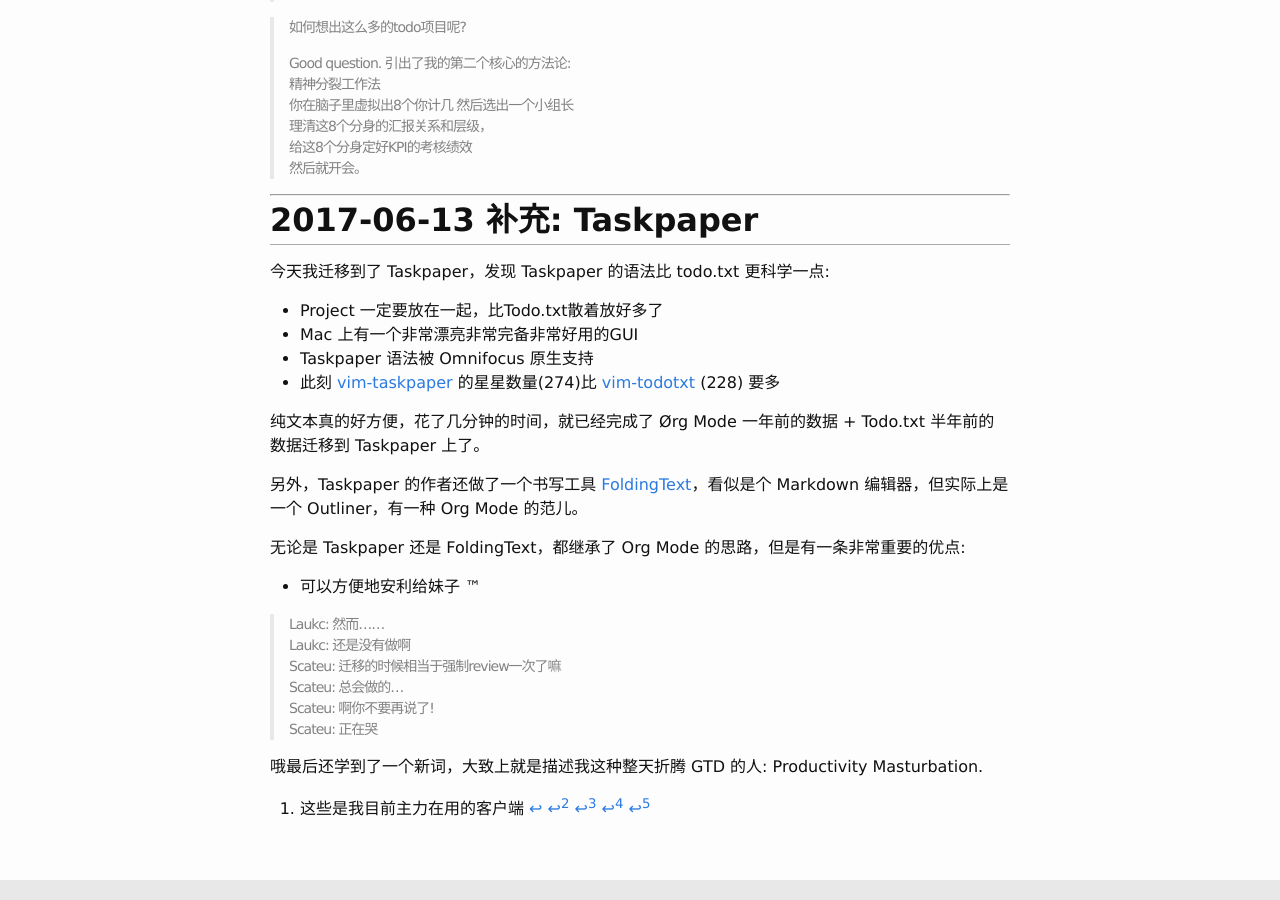
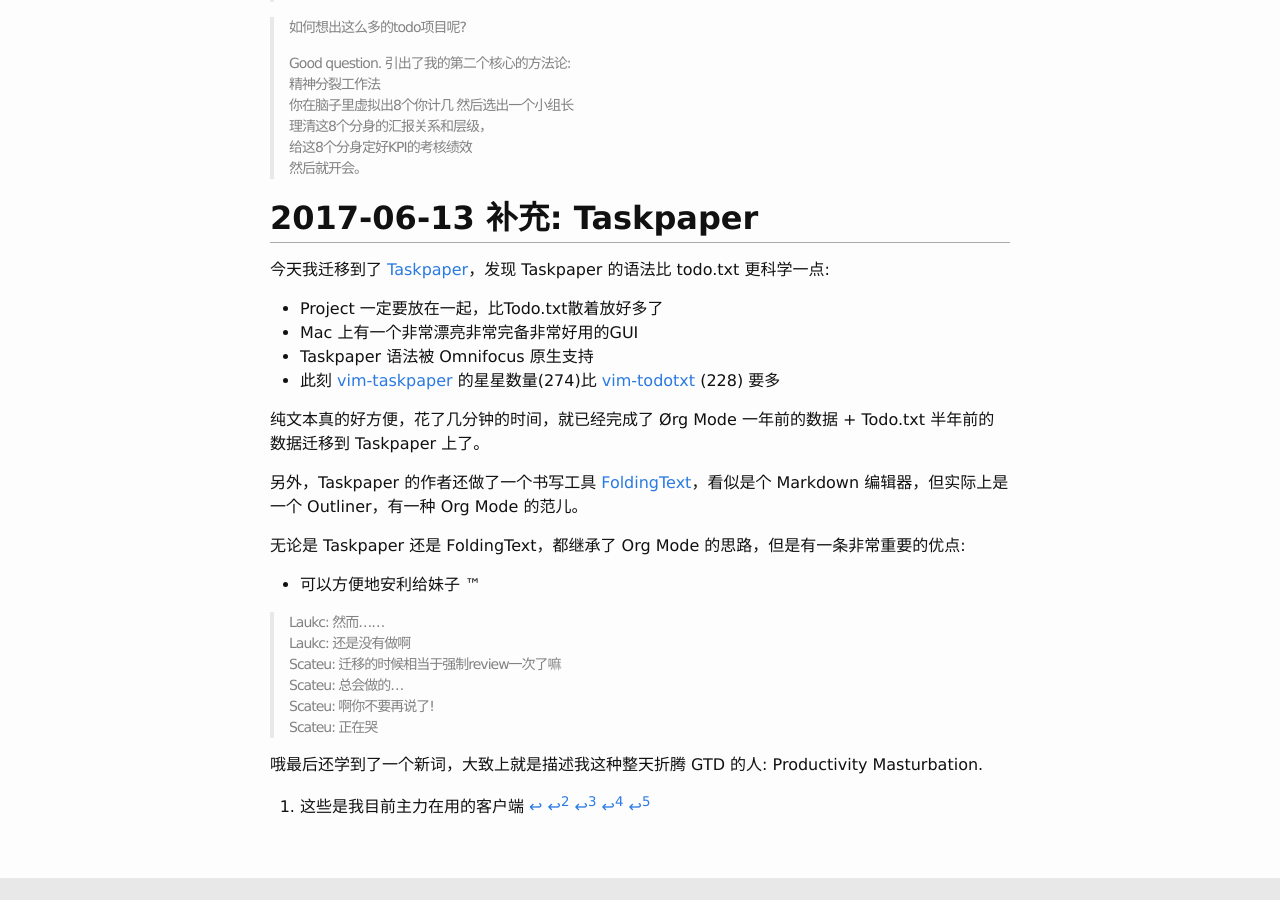
Before and after one commit to scateu/scateu.github.io, a Jekyll site: the page built from _posts/2017-01-11-todo-txt.md, in a window 1280 px wide and 900 px high, scrolled down 5158 px. Built offline with Jekyll 4.4.1, drawn with Linux system fonts in a browser that asks for light colours; nearby versions of some CDN libraries; comment, search, counter and statistics services are not loaded; some of the changed lines change nothing that is shown.

Commit message:
Tue Jun 13 22:52:55 CST 2017

```diff
--- a/_posts/2017-01-11-todo-txt.md
+++ b/_posts/2017-01-11-todo-txt.md
@@ -184,11 +184,10 @@
 > 给这8个分身定好KPI的考核绩效
 > 然后就开会。
 
----
 
 ## 2017-06-13 补充: Taskpaper
 
-今天我迁移到了 Taskpaper，发现 Taskpaper 的语法比 todo.txt 更科学一点:
+今天我迁移到了 [Taskpaper](https://www.taskpaper.com/)，发现 Taskpaper 的语法比 todo.txt 更科学一点:
 
  - Project 一定要放在一起，比Todo.txt散着放好多了
  - Mac 上有一个非常漂亮非常完备非常好用的GUI
```
